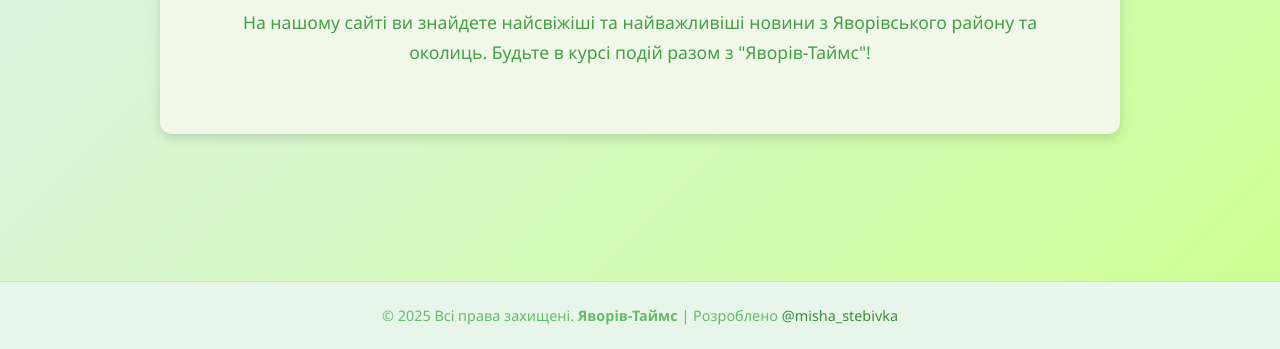
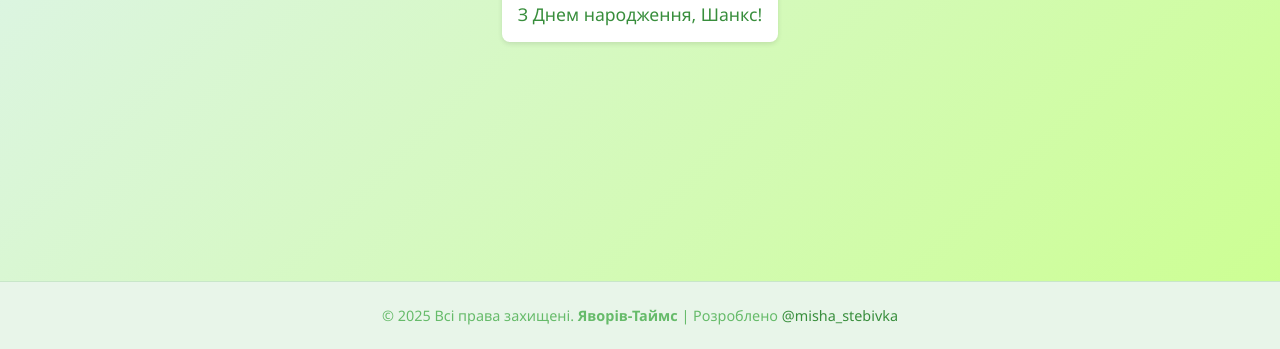
Before and after one commit to inti-cell/News-item-, a plain HTML site: page index.html in a window 1280 px wide. Shown: the part 451-800 px from the top of the page. Drawn offline with Linux system fonts and the light colour scheme.

Commit message:
Update index.html

```diff
--- a/index.html
+++ b/index.html
@@ -7,16 +7,16 @@
     <style>
         body {
             font-family: 'Segoe UI', Tahoma, Geneva, Verdana, sans-serif;
-            background: linear-gradient(135deg, #e0f2f7, #ccff90); /* Світло-зелений градієнт */
+            background: linear-gradient(135deg, #e0f2f7, #ccff90);
             margin: 0;
             padding: 0;
-            color: #388e3c; /* Темно-зелений текст */
+            color: #388e3c;
             display: flex;
             flex-direction: column;
             min-height: 100vh;
         }
         header {
-            background: rgba(56, 142, 60, 0.8); /* Напівпрозорий темно-зелений */
+            background: rgba(56, 142, 60, 0.8);
             color: white;
             padding: 2rem 0;
             text-align: center;
@@ -28,7 +28,7 @@
             text-shadow: 2px 2px 4px rgba(0, 0, 0, 0.3);
         }
         header p {
-            color: #e8f5e9; /* Світло-зелений підзаголовок */
+            color: #e8f5e9;
             margin-top: 0.5rem;
         }
         .container {
@@ -41,14 +41,33 @@
             align-items: center;
         }
         .main-content {
-            background: #f1f8e9; /* Світло-зелений фон контенту */
+            background: #f1f8e9;
             border-radius: 12px;
             box-shadow: 0 4px 12px rgba(0, 0, 0, 0.15);
             padding: 3rem;
             text-align: center;
         }
+         .news-card {
+            background: white;
+            border-radius: 8px;
+            box-shadow: 0 2px 5px rgba(0,0,0,0.1);
+            margin: 1rem 0;
+            padding: 1rem;
+            transition: transform 0.2s ease;
+        }
+        .news-card:hover {
+            transform: scale(1.01);
+        }
+        .news-title {
+            margin: 0;
+            font-size: 1.1rem;
+            color: #388e3c;
+            cursor: pointer;
+            display: block;
+            text-decoration: none;
+        }
         .main-content h2 {
-            color: #388e3c; /* Темно-зелений заголовок контенту */
+            color: #388e3c;
             font-size: 2rem;
             margin-top: 0;
             margin-bottom: 1.5rem;
@@ -56,18 +75,18 @@
         .main-content p {
             font-size: 1.1rem;
             line-height: 1.7;
-            color: #43a047; /* Зелений текст параграфа */
+            color: #43a047;
         }
         .footer {
-            background: #e8f5e9; /* Світло-зелений фон футера */
-            color: #66bb6a; /* Зелений текст футера */
+            background: #e8f5e9;
+            color: #66bb6a;
             text-align: center;
             padding: 1.5rem 0;
             font-size: 0.9rem;
-            border-top: 1px solid #c8e6c9; /* Світло-зелена лінія */
+            border-top: 1px solid #c8e6c9;
         }
         .footer a {
-            color: #388e3c; /* Темно-зелене посилання */
+            color: #388e3c;
             text-decoration: none;
         }
         .footer a:hover {
@@ -81,10 +100,7 @@
         <p>Актуальні новини Яворівщини</p>
     </header>
     <div class="container">
-        <div class="main-content">
-            <h2>Слідкуйте за останніми подіями!</h2>
-            <p>На нашому сайті ви знайдете найсвіжіші та найважливіші новини з Яворівського району та околиць. Будьте в курсі подій разом з "Яворів-Таймс"!</p>
-            </div>
+         <div class="news-card"><a href="news1.html" class="news-title">З Днем народження, Шанкс!</a></div>
     </div>
     <footer class="footer">
         &copy; 2025 Всі права захищені. <span style="font-weight: bold;">Яворів-Таймс</span> | Розроблено <a href="https://instagram.com/misha_stebivka" target="_blank">@misha_stebivka</a>
```
